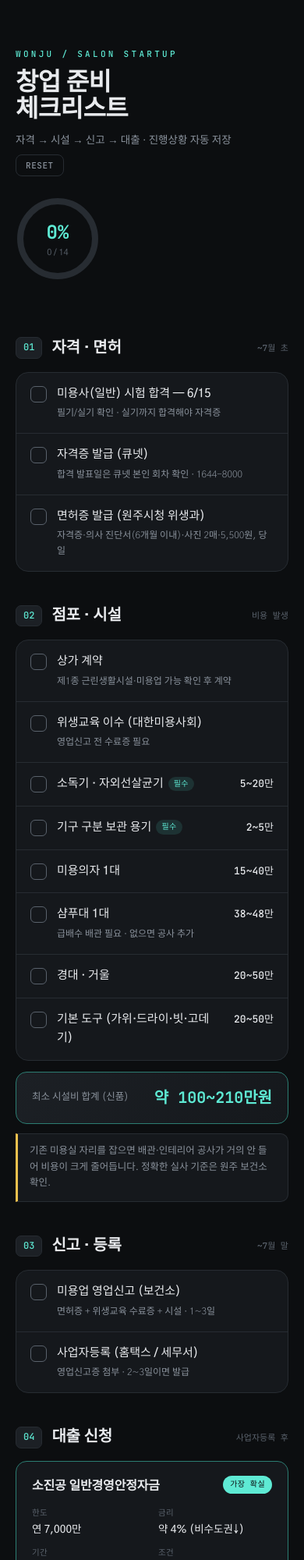
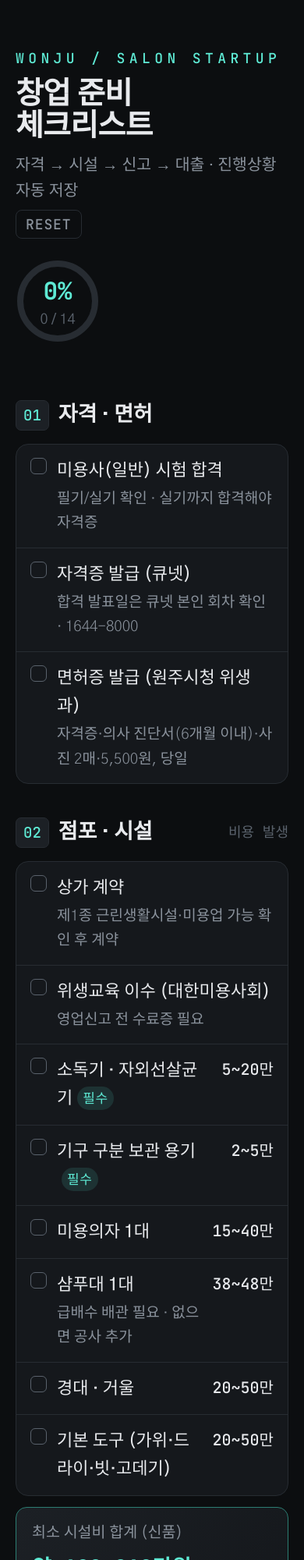
Before and after one commit to nomadbuilder2026/salon, a plain HTML site: page index.html in a window 390 px wide. Shown: the top 2000 px of the page at 78% size. Drawn offline with Linux system fonts and the light colour scheme.

Commit message:
글씨 크기 키우고 날짜 제거

```diff
--- a/index.html
+++ b/index.html
@@ -28,13 +28,13 @@
     -webkit-font-smoothing:antialiased;
   }
   .mono{font-family:'JetBrains Mono',monospace;}
-  .wrap{max-width:720px;margin:0 auto;padding:0 20px 90px;}
+  .wrap{max-width:860px;margin:0 auto;padding:0 20px 90px;}
 
   header{padding:60px 0 30px;display:flex;align-items:center;gap:26px;flex-wrap:wrap;}
   .h-text{flex:1;min-width:220px;}
-  .kicker{font-family:'JetBrains Mono',monospace;font-size:11px;letter-spacing:0.3em;color:var(--mint);text-transform:uppercase;margin-bottom:12px;}
-  h1{font-weight:900;font-size:clamp(32px,7vw,46px);line-height:1.05;letter-spacing:-0.02em;}
-  .sub{color:var(--text-dim);font-size:13.5px;margin-top:12px;font-weight:300;}
+  .kicker{font-family:'JetBrains Mono',monospace;font-size:18px;letter-spacing:0.3em;color:var(--mint);text-transform:uppercase;margin-bottom:12px;}
+  h1{font-weight:900;font-size:clamp(39px,7vw,53px);line-height:1.05;letter-spacing:-0.02em;}
+  .sub{color:var(--text-dim);font-size:20.5px;margin-top:12px;font-weight:300;}
 
   /* Ring */
   .ring-wrap{position:relative;width:108px;height:108px;flex-shrink:0;}
@@ -42,18 +42,18 @@
   .ring-bg{stroke:var(--line);}
   .ring-fg{stroke:var(--mint);stroke-linecap:round;transition:stroke-dashoffset .6s cubic-bezier(.22,1,.36,1);}
   .ring-label{position:absolute;inset:0;display:flex;flex-direction:column;align-items:center;justify-content:center;}
-  .ring-label .pct{font-family:'JetBrains Mono',monospace;font-weight:700;font-size:24px;color:var(--mint);}
-  .ring-label .cnt{font-size:11px;color:var(--text-faint);margin-top:-2px;}
+  .ring-label .pct{font-family:'JetBrains Mono',monospace;font-weight:700;font-size:31px;color:var(--mint);}
+  .ring-label .cnt{font-size:18px;color:var(--text-faint);margin-top:-2px;}
 
-  .reset{display:inline-block;margin-top:6px;background:none;border:1px solid var(--line);color:var(--text-dim);font-size:11px;padding:6px 12px;border-radius:8px;cursor:pointer;font-family:'JetBrains Mono',monospace;letter-spacing:.05em;transition:all .2s;}
+  .reset{display:inline-block;margin-top:6px;background:none;border:1px solid var(--line);color:var(--text-dim);font-size:18px;padding:6px 12px;border-radius:8px;cursor:pointer;font-family:'JetBrains Mono',monospace;letter-spacing:.05em;transition:all .2s;}
   .reset:hover{border-color:var(--mint-dim);color:var(--mint);}
 
   section{margin-top:40px;opacity:0;transform:translateY(14px);animation:rise .6s cubic-bezier(.22,1,.36,1) forwards;}
   @keyframes rise{to{opacity:1;transform:none;}}
   .sec-head{display:flex;align-items:center;gap:12px;margin-bottom:14px;}
-  .sec-num{font-family:'JetBrains Mono',monospace;font-size:12px;color:var(--mint);background:var(--surface-2);border:1px solid var(--line);padding:3px 9px;border-radius:7px;}
-  .sec-head h2{font-weight:700;font-size:20px;flex:1;letter-spacing:-0.01em;}
-  .sec-meta{font-family:'JetBrains Mono',monospace;font-size:11px;color:var(--text-faint);}
+  .sec-num{font-family:'JetBrains Mono',monospace;font-size:19px;color:var(--mint);background:var(--surface-2);border:1px solid var(--line);padding:3px 9px;border-radius:7px;}
+  .sec-head h2{font-weight:700;font-size:27px;flex:1;letter-spacing:-0.01em;}
+  .sec-meta{font-family:'JetBrains Mono',monospace;font-size:18px;color:var(--text-faint);}
 
   .card{background:var(--surface);border:1px solid var(--line);border-radius:16px;overflow:hidden;}
   li.item{list-style:none;display:flex;align-items:flex-start;gap:13px;padding:15px 18px;border-bottom:1px solid var(--line);cursor:pointer;transition:background .18s;}
@@ -65,40 +65,40 @@
   li.item.done .box{background:var(--mint);border-color:var(--mint);}
   li.item.done .box svg{opacity:1;transform:scale(1);}
   .it-body{flex:1;}
-  .it-title{font-size:15px;font-weight:500;transition:color .2s;}
+  .it-title{font-size:22px;font-weight:500;transition:color .2s;}
   li.item.done .it-title{color:var(--text-faint);text-decoration:line-through;}
-  .it-note{font-size:12px;color:var(--text-dim);font-weight:300;margin-top:3px;}
-  .cost{flex-shrink:0;font-family:'JetBrains Mono',monospace;font-size:13px;font-weight:500;color:var(--text);white-space:nowrap;margin-top:1px;}
-  .tag{display:inline-block;font-size:10px;letter-spacing:.04em;padding:1px 7px;border-radius:99px;margin-left:6px;vertical-align:1.5px;font-weight:500;font-family:'JetBrains Mono',monospace;}
+  .it-note{font-size:19px;color:var(--text-dim);font-weight:300;margin-top:3px;}
+  .cost{flex-shrink:0;font-family:'JetBrains Mono',monospace;font-size:20px;font-weight:500;color:var(--text);white-space:nowrap;margin-top:1px;}
+  .tag{display:inline-block;font-size:17px;letter-spacing:.04em;padding:1px 7px;border-radius:99px;margin-left:6px;vertical-align:1.5px;font-weight:500;font-family:'JetBrains Mono',monospace;}
   .tag.req{background:rgba(94,234,212,.12);color:var(--mint);}
   .tag.opt{background:rgba(242,193,78,.12);color:var(--amber);}
 
   .summary{margin-top:14px;background:linear-gradient(120deg,var(--surface-2),var(--surface));border:1px solid var(--mint-dim);border-radius:14px;padding:16px 20px;display:flex;justify-content:space-between;align-items:center;flex-wrap:wrap;gap:6px;}
-  .summary .s-label{font-size:12.5px;color:var(--text-dim);}
-  .summary .s-val{font-family:'JetBrains Mono',monospace;font-size:20px;font-weight:700;color:var(--mint);}
-  .callout{margin-top:12px;font-size:12.5px;color:var(--text-dim);background:var(--surface);border:1px solid var(--line);border-left:3px solid var(--amber);padding:12px 15px;border-radius:0 10px 10px 0;font-weight:300;}
+  .summary .s-label{font-size:19.5px;color:var(--text-dim);}
+  .summary .s-val{font-family:'JetBrains Mono',monospace;font-size:27px;font-weight:700;color:var(--mint);}
+  .callout{margin-top:12px;font-size:19.5px;color:var(--text-dim);background:var(--surface);border:1px solid var(--line);border-left:3px solid var(--amber);padding:12px 15px;border-radius:0 10px 10px 0;font-weight:300;}
 
   .funds{display:grid;gap:12px;}
   .fund{background:var(--surface);border:1px solid var(--line);border-radius:14px;padding:18px 20px;}
   .fund.primary{border-color:var(--mint-dim);}
   .fund-top{display:flex;justify-content:space-between;align-items:flex-start;gap:10px;margin-bottom:12px;}
-  .fund h3{font-size:16px;font-weight:700;letter-spacing:-0.01em;}
-  .pill{font-family:'JetBrains Mono',monospace;font-size:10px;letter-spacing:.04em;padding:3px 9px;border-radius:99px;font-weight:500;white-space:nowrap;}
+  .fund h3{font-size:23px;font-weight:700;letter-spacing:-0.01em;}
+  .pill{font-family:'JetBrains Mono',monospace;font-size:17px;letter-spacing:.04em;padding:3px 9px;border-radius:99px;font-weight:500;white-space:nowrap;}
   .pill.best{background:var(--mint);color:var(--bg);}
   .pill.year{background:rgba(242,193,78,.14);color:var(--amber);}
   .fund-grid{display:grid;grid-template-columns:repeat(auto-fit,minmax(118px,1fr));gap:10px 16px;}
-  .f-cell .l{font-size:10.5px;color:var(--text-faint);font-family:'JetBrains Mono',monospace;letter-spacing:.03em;}
-  .f-cell .v{font-size:13.5px;font-weight:500;margin-top:2px;}
+  .f-cell .l{font-size:17.5px;color:var(--text-faint);font-family:'JetBrains Mono',monospace;letter-spacing:.03em;}
+  .f-cell .v{font-size:20.5px;font-weight:500;margin-top:2px;}
 
   .tl{position:relative;padding-left:22px;}
   .tl:before{content:'';position:absolute;left:4px;top:8px;bottom:8px;width:1.5px;background:var(--line);}
   .tl-row{position:relative;padding:11px 0;}
   .tl-row:before{content:'';position:absolute;left:-22px;top:16px;width:9px;height:9px;border-radius:50%;background:var(--bg);border:2px solid var(--mint);}
-  .tl-when{font-family:'JetBrains Mono',monospace;font-size:12px;color:var(--mint);}
-  .tl-what{font-size:14px;margin-top:1px;}
-  .tl-what small{display:block;color:var(--text-dim);font-size:11.5px;font-weight:300;margin-top:1px;}
+  .tl-when{font-family:'JetBrains Mono',monospace;font-size:19px;color:var(--mint);}
+  .tl-what{font-size:21px;margin-top:1px;}
+  .tl-what small{display:block;color:var(--text-dim);font-size:18.5px;font-weight:300;margin-top:1px;}
 
-  footer{margin-top:50px;padding-top:22px;border-top:1px solid var(--line);font-size:12px;color:var(--text-faint);font-weight:300;line-height:1.8;}
+  footer{margin-top:50px;padding-top:22px;border-top:1px solid var(--line);font-size:19px;color:var(--text-faint);font-weight:300;line-height:1.8;}
   footer b{color:var(--text-dim);font-weight:500;}
 </style>
 </head>
@@ -122,9 +122,9 @@
   </header>
 
   <section style="animation-delay:.05s">
-    <div class="sec-head"><span class="sec-num">01</span><h2>자격 · 면허</h2><span class="sec-meta">~7월 초</span></div>
+    <div class="sec-head"><span class="sec-num">01</span><h2>자격 · 면허</h2></div>
     <ul class="card" data-sec>
-      <li class="item"><span class="box"><svg viewBox="0 0 24 24"><polyline points="4 12 10 18 20 6"/></svg></span><div class="it-body"><div class="it-title">미용사(일반) 시험 합격 — 6/15</div><div class="it-note">필기/실기 확인 · 실기까지 합격해야 자격증</div></div></li>
+      <li class="item"><span class="box"><svg viewBox="0 0 24 24"><polyline points="4 12 10 18 20 6"/></svg></span><div class="it-body"><div class="it-title">미용사(일반) 시험 합격</div><div class="it-note">필기/실기 확인 · 실기까지 합격해야 자격증</div></div></li>
       <li class="item"><span class="box"><svg viewBox="0 0 24 24"><polyline points="4 12 10 18 20 6"/></svg></span><div class="it-body"><div class="it-title">자격증 발급 (큐넷)</div><div class="it-note">합격 발표일은 큐넷 본인 회차 확인 · 1644-8000</div></div></li>
       <li class="item"><span class="box"><svg viewBox="0 0 24 24"><polyline points="4 12 10 18 20 6"/></svg></span><div class="it-body"><div class="it-title">면허증 발급 (원주시청 위생과)</div><div class="it-note">자격증·의사 진단서(6개월 이내)·사진 2매·5,500원, 당일</div></div></li>
     </ul>
@@ -147,7 +147,7 @@
   </section>
 
   <section style="animation-delay:.15s">
-    <div class="sec-head"><span class="sec-num">03</span><h2>신고 · 등록</h2><span class="sec-meta">~7월 말</span></div>
+    <div class="sec-head"><span class="sec-num">03</span><h2>신고 · 등록</h2></div>
     <ul class="card" data-sec>
       <li class="item"><span class="box"><svg viewBox="0 0 24 24"><polyline points="4 12 10 18 20 6"/></svg></span><div class="it-body"><div class="it-title">미용업 영업신고 (보건소)</div><div class="it-note">면허증 + 위생교육 수료증 + 시설 · 1~3일</div></div></li>
       <li class="item"><span class="box"><svg viewBox="0 0 24 24"><polyline points="4 12 10 18 20 6"/></svg></span><div class="it-body"><div class="it-title">사업자등록 (홈택스 / 세무서)</div><div class="it-note">영업신고증 첨부 · 2~3일이면 발급</div></div></li>
@@ -190,18 +190,18 @@
   </section>
 
   <section style="animation-delay:.25s">
-    <div class="sec-head"><span class="sec-num">05</span><h2>예상 일정</h2><span class="sec-meta">6/15 합격 기준</span></div>
+    <div class="sec-head"><span class="sec-num">05</span><h2>진행 순서</h2></div>
     <div class="tl">
-      <div class="tl-row"><div class="tl-when">6월 말</div><div class="tl-what">합격 발표 + 자격증 발급<small>발표일은 큐넷 회차별 고정 — 직접 확인</small></div></div>
-      <div class="tl-row"><div class="tl-when">7월 초</div><div class="tl-what">면허 발급 → 상가·위생교육·시설 (병행)</div></div>
-      <div class="tl-row"><div class="tl-when">7월 말</div><div class="tl-what">영업신고 → 사업자등록 완료<small>시설 진행 속도에 따라 ±2주</small></div></div>
-      <div class="tl-row"><div class="tl-when">8월 중~9월 초</div><div class="tl-what">대출 신청 → 심사 → 자금 입금</div></div>
+      <div class="tl-row"><div class="tl-when">STEP 1</div><div class="tl-what">합격 발표 + 자격증 발급</div></div>
+      <div class="tl-row"><div class="tl-when">STEP 2</div><div class="tl-what">면허 발급 → 상가·위생교육·시설 (병행)</div></div>
+      <div class="tl-row"><div class="tl-when">STEP 3</div><div class="tl-what">영업신고 → 사업자등록 완료</div></div>
+      <div class="tl-row"><div class="tl-when">STEP 4</div><div class="tl-what">대출 신청 → 심사 → 자금 입금</div></div>
     </div>
   </section>
 
   <footer>
     <b>문의</b> · 원주시청 기업지원과 · 강원신용보증재단 원주지점 · 소진공 1533-0100 · 큐넷 1644-8000<br>
-    합격 발표 시점·자금 개시일·한도는 추정이며 변동될 수 있습니다. 신청 전 각 기관 최신 공고로 확인하세요. 기준 2026.06.
+    자금 개시일·한도는 변동될 수 있으니 신청 전 각 기관 최신 공고로 확인하세요.
   </footer>
 
 </div>
```
